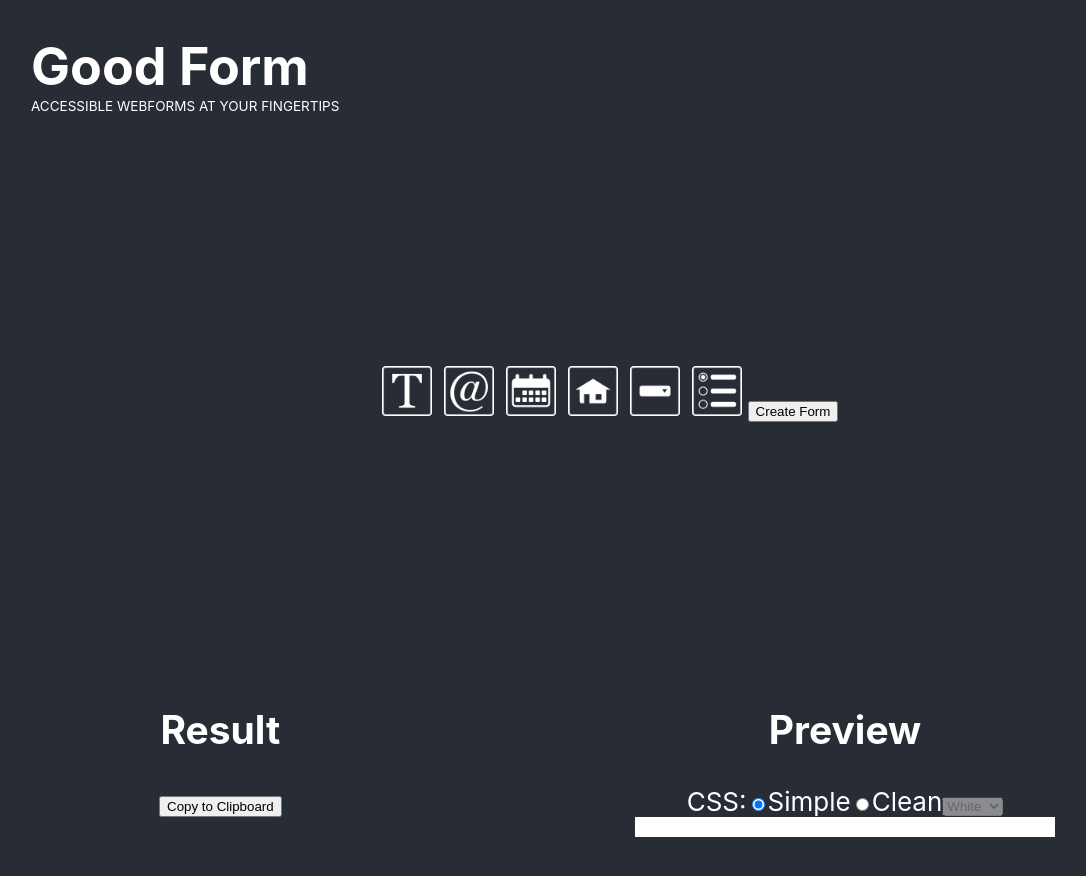
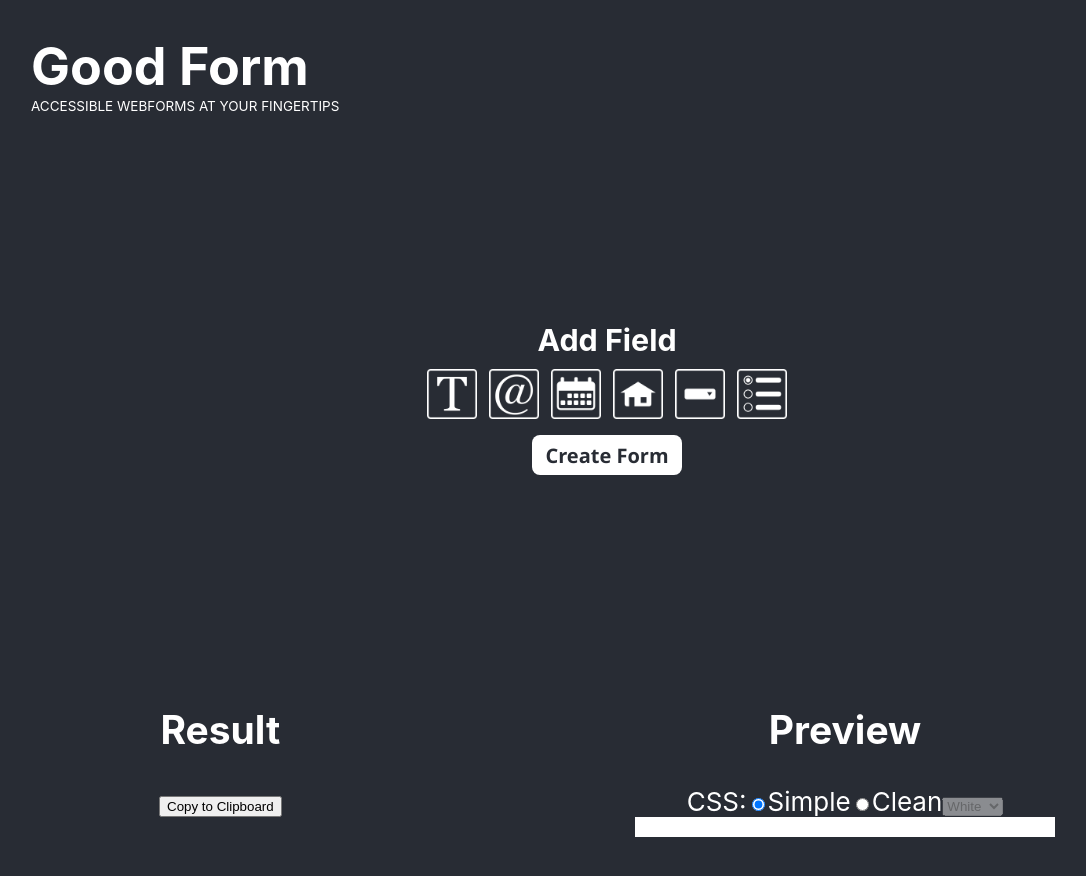
Before and after one commit to JimBilll/Well-Formed, a React (Create React App) app: page / in a window 1280 px wide. Shown: the top 876 px of the page, without its empty margins (33-1119 px from the left). Built offline with nearby package versions, Linux system fonts and the light colour scheme.

Commit message:
Some more styling
- Added an Add Field title before buttons
- Added an icon to the delete field button

```diff
--- a/src/App.css
+++ b/src/App.css
@@ -35,7 +35,7 @@
   color: white;
 }
 
-@keyframes slideDown {
+@keyframes fadeIn {
   from {
     opacity: 0;
   }
@@ -46,8 +46,31 @@
 }
 
 .fieldInput {
-  animation-name: slideDown;
+  animation-name: fadeIn;
   animation-duration: 2s;
+  margin-bottom: 30px;
+}
+
+.deleteButton {
+  border: 0px;
+  cursor: pointer;
+  appearance: none;
+  background-color: inherit;
+}
+
+.deleteButtonImage {
+  width: 25px;
+  height: 25px;
+}
+
+#addFieldsTitle {
+  margin-top: 10px;
+  margin-bottom: 10px;
+}
+
+#addFieldButtons {
+  margin-top: 0px;
+  margin-bottom: 10px;
 }
 
 .fieldButton {
@@ -60,6 +83,18 @@
 .fieldButtonImage {
   width: 50px;
   height: 50px;
+}
+
+#createFormButton {
+  width: 150px;
+  height: 40px;
+  background-color: white;
+  border: none;
+  border-radius: 8px;
+  font-family: 'Segoe UI', Tahoma, Geneva, Verdana, sans-serif;
+  color: #282c34;
+  font-size: 20px;
+  font-weight: bold;
 }
 
 .result {
--- a/src/create_form/CreateForm.js
+++ b/src/create_form/CreateForm.js
@@ -15,13 +15,16 @@ export default function CreateForm() {
     return (
         <form>
             {formFields}
+            <h3 id="addFieldsTitle">Add Field</h3>
+            <div id="addFieldButtons">
                 <button type="button" className="fieldButton" title="Add Text Field" onClick={()=>{addField(TextFieldInput)}}><img src="form_icons/textIcon.png" alt="Add Text Field" className="fieldButtonImage"></img></button>
                 <button type="button" className="fieldButton" title="Add Email Field" onClick={()=>{addField(EmailFieldInput)}}><img src="form_icons/emailIcon.png" alt="Add Email Field" className="fieldButtonImage"></img></button>
                 <button type="button" className="fieldButton" title="Add Date Field" onClick={()=>{addField(DateFieldInput)}}><img src="form_icons/dateIcon.png" alt="Add Date Field" className="fieldButtonImage"></img></button>
                 <button type="button" className="fieldButton" title="Add Address Field" onClick={()=>{addField(AddressFieldInput)}}><img src="form_icons/addressIcon.png" alt="Add Address Field" className="fieldButtonImage"></img></button>
                 <button type="button" className="fieldButton" title="Add Dropdown Field" onClick={()=>{addField(DropdownFieldInput)}}><img src="form_icons/dropdownIcon.png" alt="Add Dropdown Field" className="fieldButtonImage"></img></button>
                 <button type="button" className="fieldButton" title="Add Radio Field" onClick={()=>{addField(RadioFieldInput)}}><img src="form_icons/radioIcon.png" alt="Add Radio Field" className="fieldButtonImage"></img></button>
-            <button type="button" onClick={()=>{generateForm()}}>Create Form</button>
+            </div>
+            <button type="button" id="createFormButton" onClick={()=>{generateForm()}}>Create Form</button>
         </form>
     );
 
--- a/src/create_form/field_inputs/AddressFieldInput.js
+++ b/src/create_form/field_inputs/AddressFieldInput.js
@@ -12,7 +12,7 @@ export default function AddressFieldInput(id, data, setData) {
             <label id={"addressInputLinesNumber" + id}>3</label>
             <label>Required: </label>
             <input type="checkbox" id={"addressInputRequired" + id} onChange={e => updateData(e)}></input>
-            <button type="button" onClick={() => deleteField()}>Delete</button>
+            <button type="button" className="deleteButton" title="Delete Field" onClick={() => deleteField()}><img src="form_icons/deleteIcon.png" alt="DeleteField" className="deleteButtonImage"></img></button>
         </div>
     );
 
--- a/src/create_form/field_inputs/DateFieldInput.js
+++ b/src/create_form/field_inputs/DateFieldInput.js
@@ -9,7 +9,7 @@ export default function DateFieldInput(id, data, setData) {
             <input type="text" id={"dateInputName" + id} onChange={e => updateData(e)}></input>
             <label>Required: </label>
             <input type="checkbox" id={"dateInputRequired" + id} onChange={e => updateData(e)}></input>
-            <button type="button" onClick={() => deleteField()}>Delete</button>
+            <button type="button" className="deleteButton" title="Delete Field" onClick={() => deleteField()}><img src="form_icons/deleteIcon.png" alt="DeleteField" className="deleteButtonImage"></img></button>
         </div>
     );
 
--- a/src/create_form/field_inputs/DropdownFieldInput.js
+++ b/src/create_form/field_inputs/DropdownFieldInput.js
@@ -11,7 +11,7 @@ export default function DropdownFieldInput(id, data, setData) {
             <textarea id={"dropdownInputOptions" + id} onChange={e => updateData(e)}></textarea>
             <label>Required: </label>
             <input type="checkbox" id={"dropdownInputRequired" + id} onChange={e => updateData(e)}></input>
-            <button type="button" onClick={() => deleteField()}>Delete</button>
+            <button type="button" className="deleteButton" title="Delete Field" onClick={() => deleteField()}><img src="form_icons/deleteIcon.png" alt="DeleteField" className="deleteButtonImage"></img></button>
         </div>
     );
 
--- a/src/create_form/field_inputs/EmailFieldInput.js
+++ b/src/create_form/field_inputs/EmailFieldInput.js
@@ -9,7 +9,7 @@ export default function EmailFieldInput(id, data, setData) {
             <input type="text" id={"emailInputName" + id} onChange={e => updateData(e)}></input>
             <label>Required: </label>
             <input type="checkbox" id={"emailInputRequired" + id} onChange={e => updateData(e)}></input>
-            <button type="button" onClick={() => deleteField()}>Delete</button>
+            <button type="button" className="deleteButton" title="Delete Field" onClick={() => deleteField()}><img src="form_icons/deleteIcon.png" alt="DeleteField" className="deleteButtonImage"></img></button>
         </div>
     );
 
--- a/src/create_form/field_inputs/RadioFieldInput.js
+++ b/src/create_form/field_inputs/RadioFieldInput.js
@@ -11,7 +11,7 @@ export default function RadioFieldInput(id, data, setData) {
             <textarea id={"radioInputOptions" + id} onChange={e => updateData(e)}></textarea>
             <label>Required: </label>
             <input type="checkbox" id={"radioInputRequired" + id} onChange={e => updateData(e)}></input>
-            <button type="button" onClick={() => deleteField()}>Delete</button>
+            <button type="button" className="deleteButton" title="Delete Field" onClick={() => deleteField()}><img src="form_icons/deleteIcon.png" alt="DeleteField" className="deleteButtonImage"></img></button>
         </div>
     );
 
--- a/src/create_form/field_inputs/TextFieldInput.js
+++ b/src/create_form/field_inputs/TextFieldInput.js
@@ -9,7 +9,7 @@ export default function TextFieldInput(id, data, setData) {
             <input type="text" id={"textInputName" + id} onChange={e => updateData(e)}></input>
             <label>Required: </label>
             <input type="checkbox" id={"textInputRequired" + id} onChange={e => updateData(e)}></input>
-            <button type="button" onClick={() => deleteField()}>Delete</button>
+            <button type="button" className="deleteButton" title="Delete Field" onClick={() => deleteField()}><img src="form_icons/deleteIcon.png" alt="DeleteField" className="deleteButtonImage"></img></button>
         </div>
     );
 
```
Also changed, not shown: public/form_icons/deleteIcon.png (added). Lines whose indentation alone changed are shown as unchanged.
